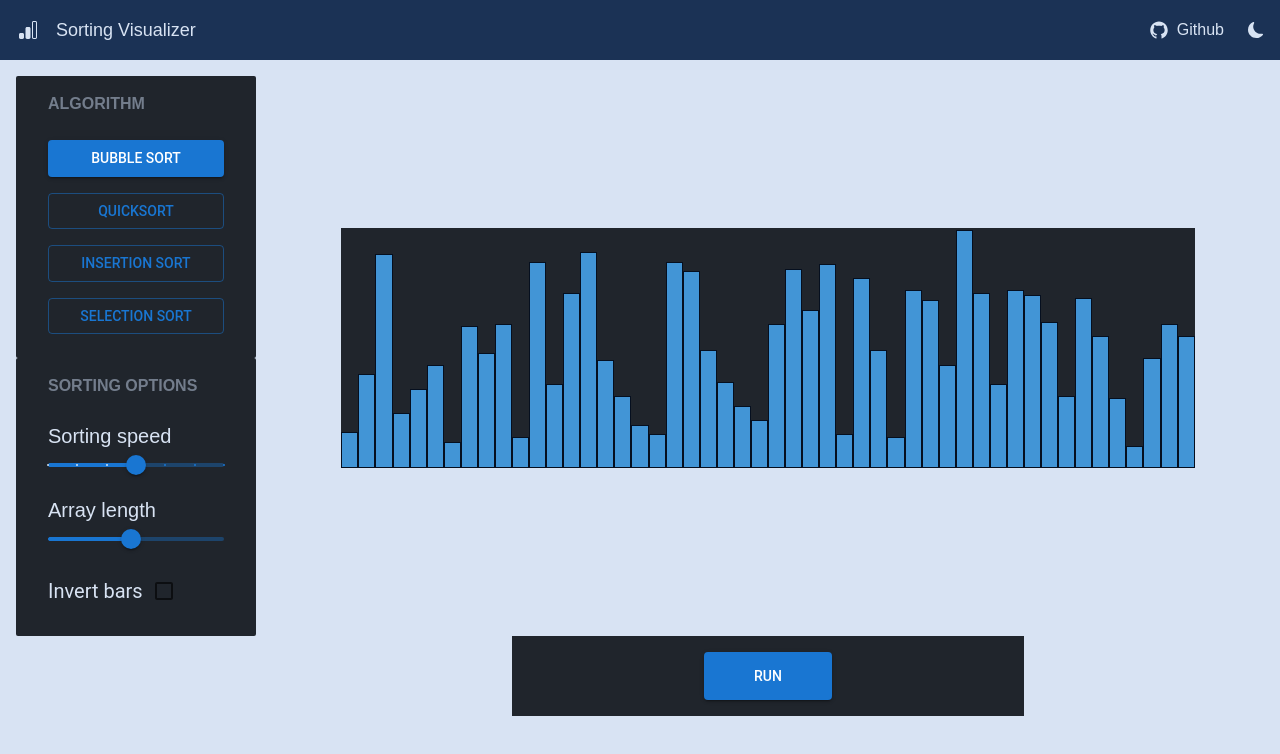
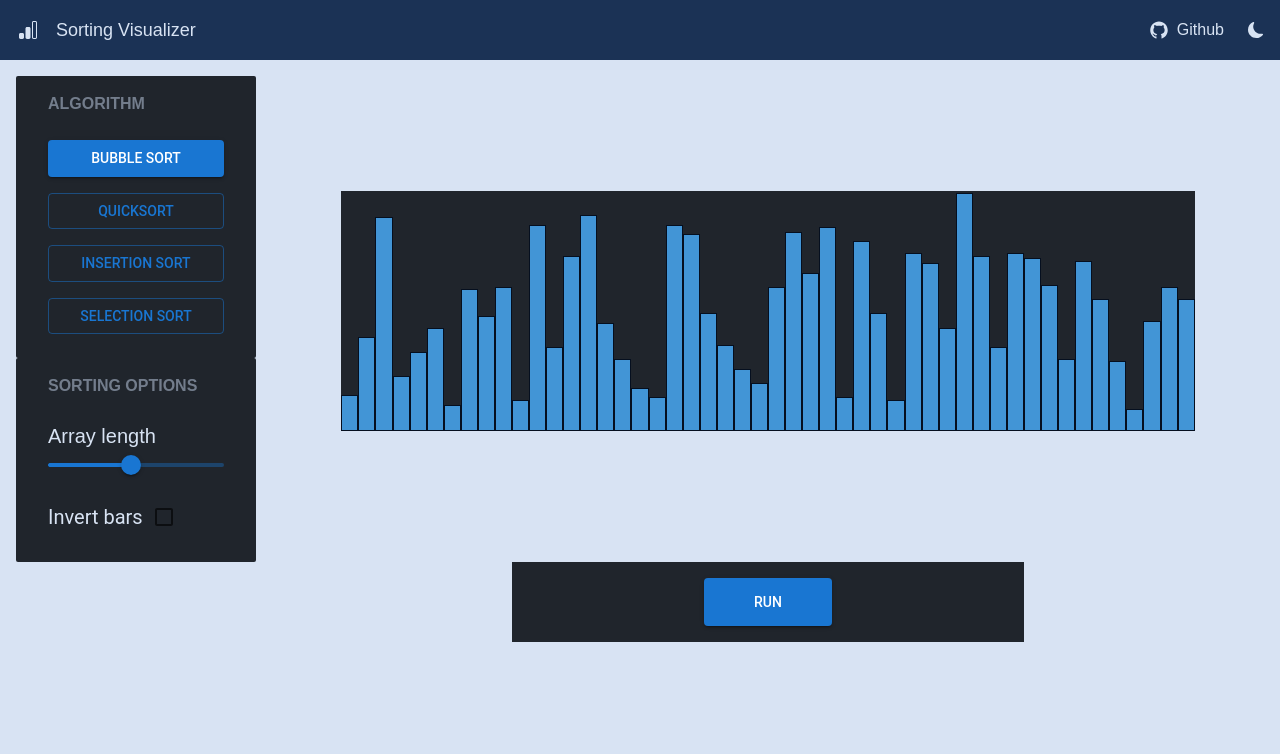
Before and after one commit to ksertas/sorting-visualizer, a React (Create React App) app: page / in a window 1280 px wide. Shown: the top 754 px of the page. Built offline with nearby package versions, Linux system fonts and the light colour scheme.

Commit message:
Temporarily remove sorting speed setting
Until the value of this setting is passed to the algorithm

```diff
--- a/src/components/SortingOptionsList.js
+++ b/src/components/SortingOptionsList.js
@@ -7,7 +7,7 @@ export default function SortingOptionsList() {
 
   return (
     <ul className='text-white text-xl'>
-      <li className='py-2 flex flex-col justify-center items-start cursor-pointer'><span className=''>Sorting speed</span>
+      {/* <li className='py-2 flex flex-col justify-center items-start cursor-pointer'><span className=''>Sorting speed</span>
         <Slider aria-label='sorting speed'
           value={sortingSpeed ?? 1}
           onChange={(e) => setSortingSpeed(e.target.value)}
@@ -16,7 +16,7 @@ export default function SortingOptionsList() {
           marks
           min={0.25}
           max={1.75} />
-      </li>
+      </li> */}
       <li className='py-2 flex flex-col justify-center items-start cursor-pointer'><span className=''>Array length</span>
         <Slider aria-label='arrayLength length'
           value={arrayLength ?? 50}
```
